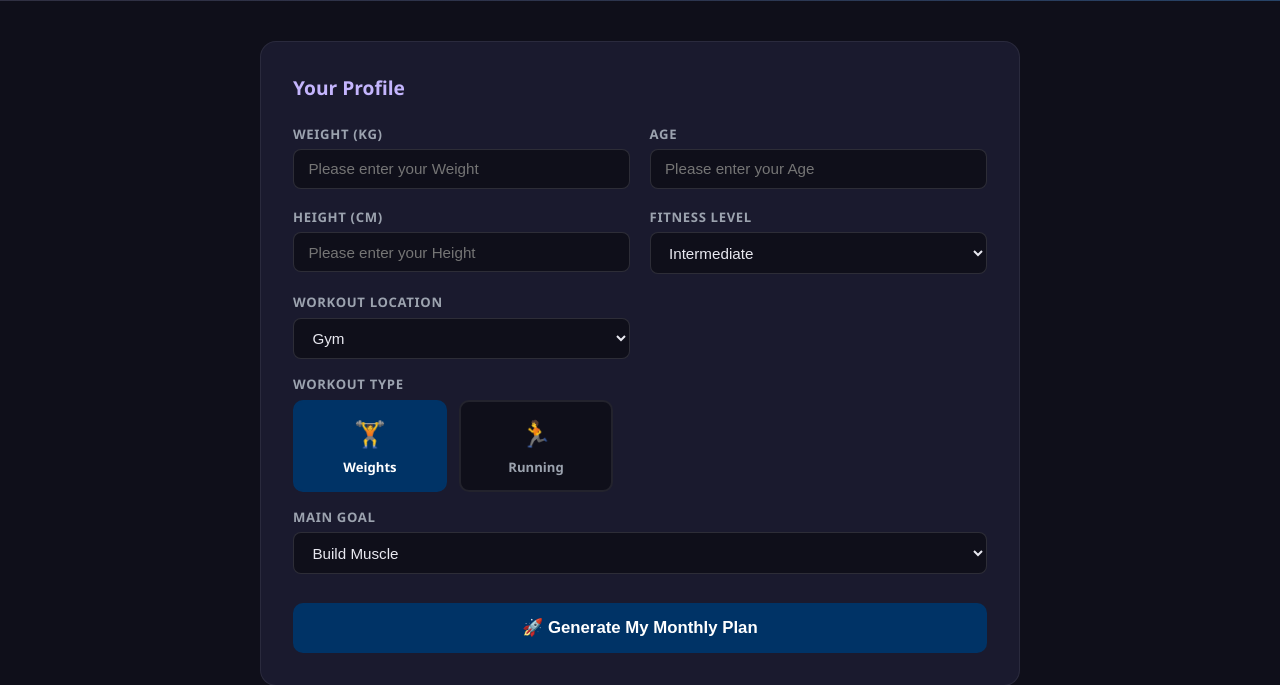
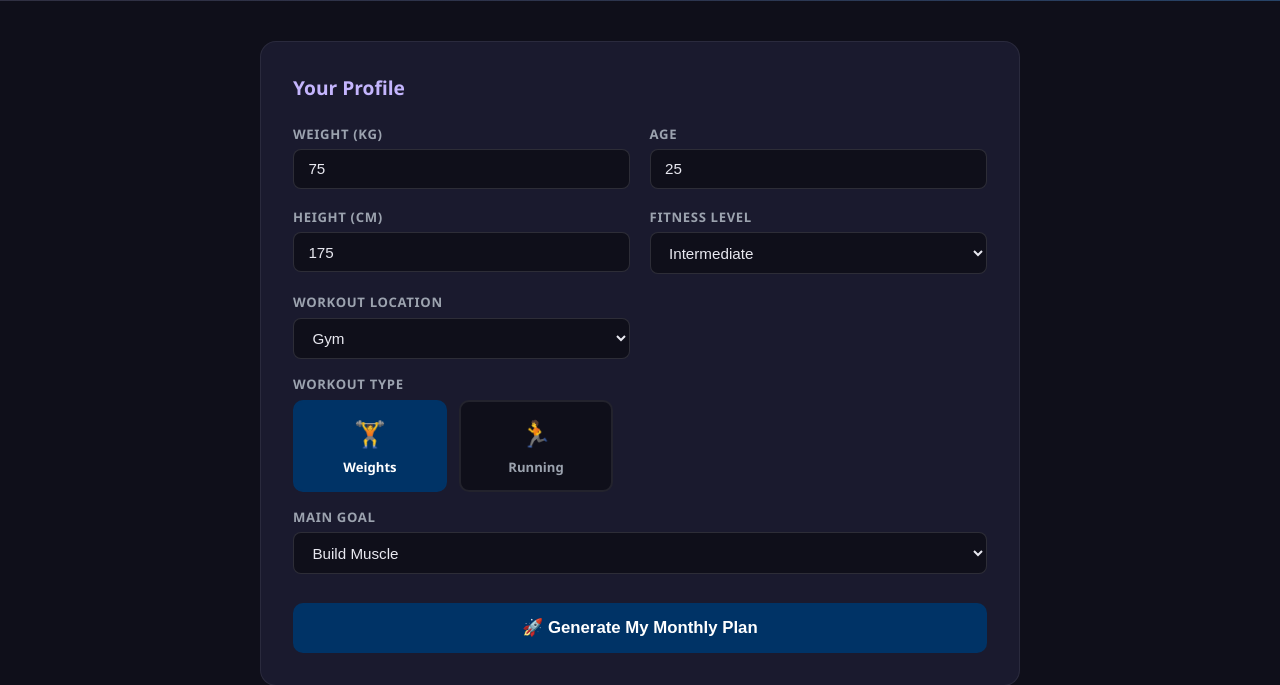
Before and after one commit to Tommysoliman/Fitness, a Flask app: page / in a window 1280 px wide. Shown: the part 172-857 px from the top of the page. Run offline with Flask 3, Linux system fonts and the light colour scheme.

Commit message:
Add default values (weight 75, age 25, height 175); Running goal starts at 5km
Co-Authored-By: Claude Sonnet 4.6 <noreply@anthropic.com>

```diff
--- a/templates/index.html
+++ b/templates/index.html
@@ -369,15 +369,15 @@
       <div class="grid-2">
         <div class="field">
           <label>Weight (kg)</label>
-          <input type="number" id="weight" min="40" max="250" required placeholder="Please enter your Weight" />
+          <input type="number" id="weight" value="75" min="40" max="250" required placeholder="Please enter your Weight" />
         </div>
         <div class="field">
           <label>Age</label>
-          <input type="number" id="age" min="16" max="80" required placeholder="Please enter your Age" />
+          <input type="number" id="age" value="25" min="16" max="80" required placeholder="Please enter your Age" />
         </div>
         <div class="field">
           <label>Height (cm)</label>
-          <input type="number" id="height" min="100" max="250" required placeholder="Please enter your Height" />
+          <input type="number" id="height" value="175" min="100" max="250" required placeholder="Please enter your Height" />
         </div>
         <div class="field">
           <label>Fitness Level</label>
@@ -778,7 +778,7 @@
       const goalSelect = document.getElementById('goal');
       if (card.dataset.value === 'Running') {
         goalSelect.innerHTML =
-          '<option>5km</option><option>10km</option><option selected>21km</option>';
+          '<option selected>5km</option><option>10km</option><option>21km</option>';
       } else {
         goalSelect.innerHTML =
           '<option>Build Muscle</option><option>Lose Weight</option><option>Improve Fitness</option><option>Increase Strength</option>';
```
